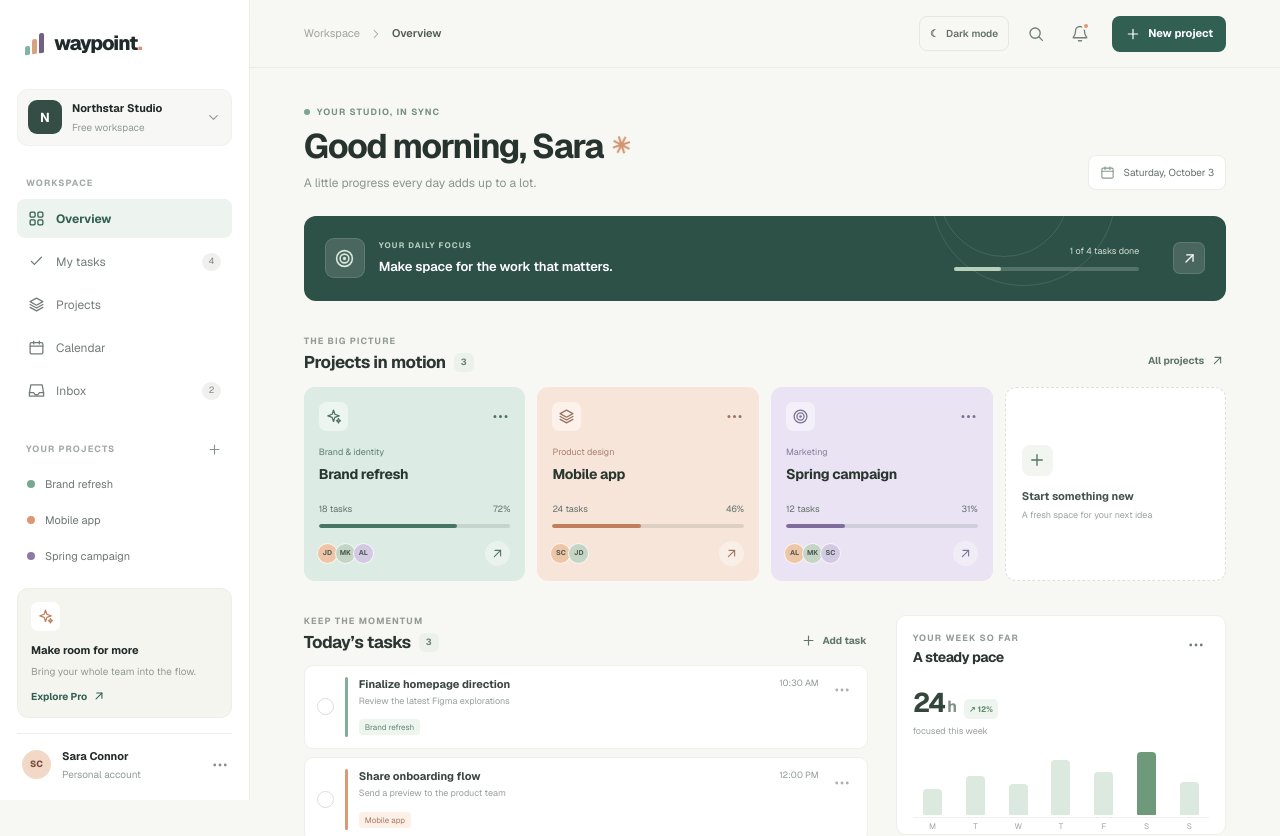
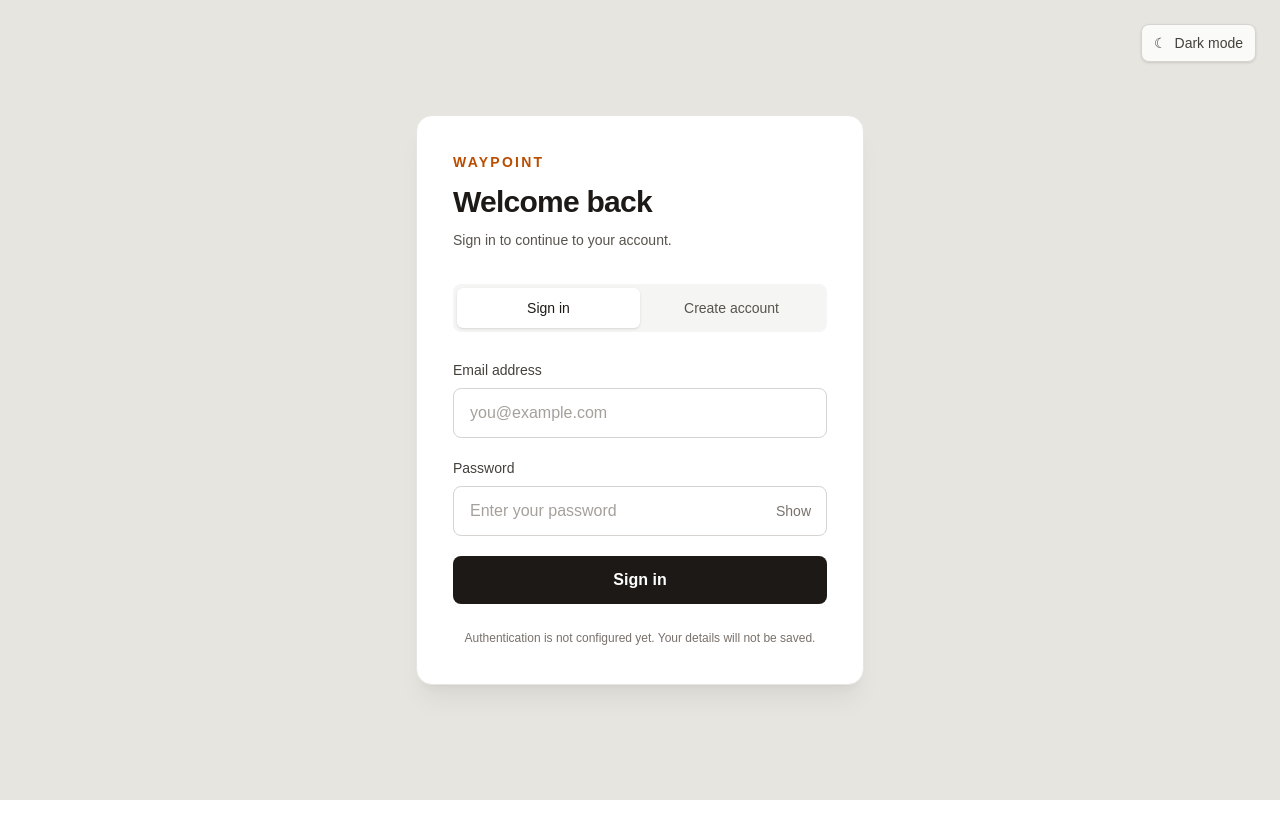
Before and after one commit to nayrxer2/waypoint, a Next.js app: page / in a window 1280 px wide. Shown: the top 836 px of the page. After the commit the page ends 800 px from the top, so only its background shows below. Built offline with nearby package versions, Linux system fonts and the light colour scheme.

Commit message:
refactor: homepage

```diff
--- a/src/app/page.tsx
+++ b/src/app/page.tsx
@@ -1,5 +1,5 @@
-import Dashboard from "../components/dashboard/dashboard";
+import Welcome from "./welcome/page";
 
 export default function Home() {
-  return <Dashboard />;
+  return <Welcome />;
 }
```
